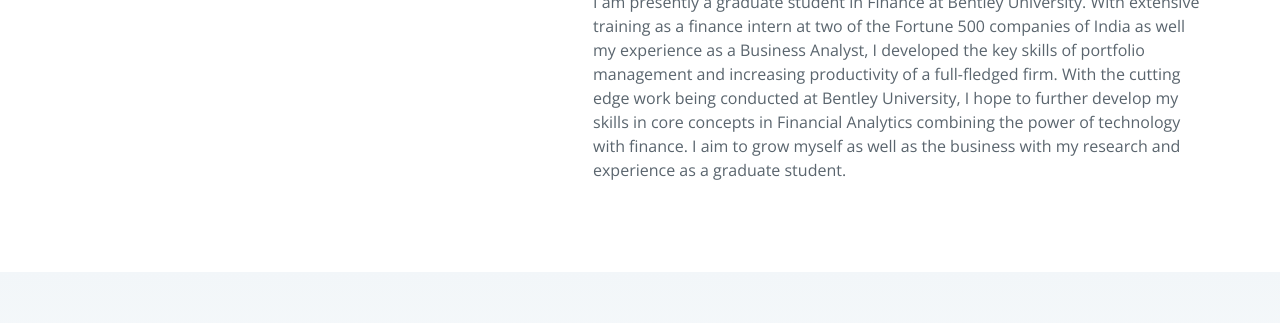
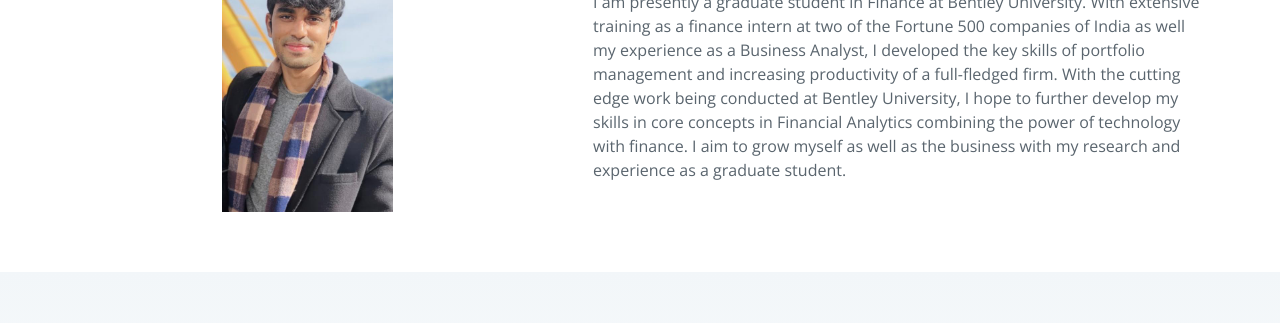
Before and after one commit to aditya-solomon/aditya.github.io, a plain HTML site: page index.html in a window 1280 px wide. Shown: the part 250-573 px from the top of the page. Drawn offline with nearby package versions, Linux system fonts and the light colour scheme; a web font is replaced by a local one.

Commit message:
Update style.css

```diff
--- a/assets/css/style.css
+++ b/assets/css/style.css
@@ -453,7 +453,7 @@ section {
   color: #6b96be;
 }
 .about .image {
-  background: url("../img/me.jpg") center center no-repeat;
+  background: url("../img/me.jpeg") center center no-repeat;
   background-size: contain;
   min-height: 200px;
   margin-bottom: 0px;
```
